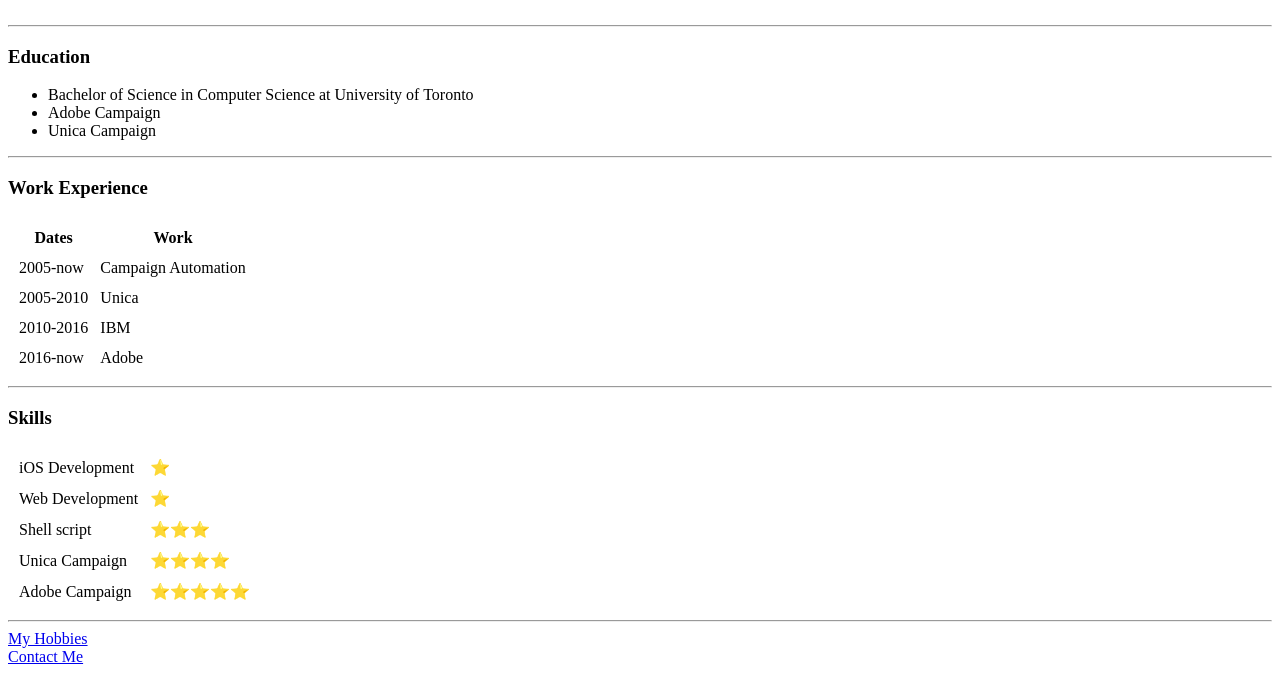
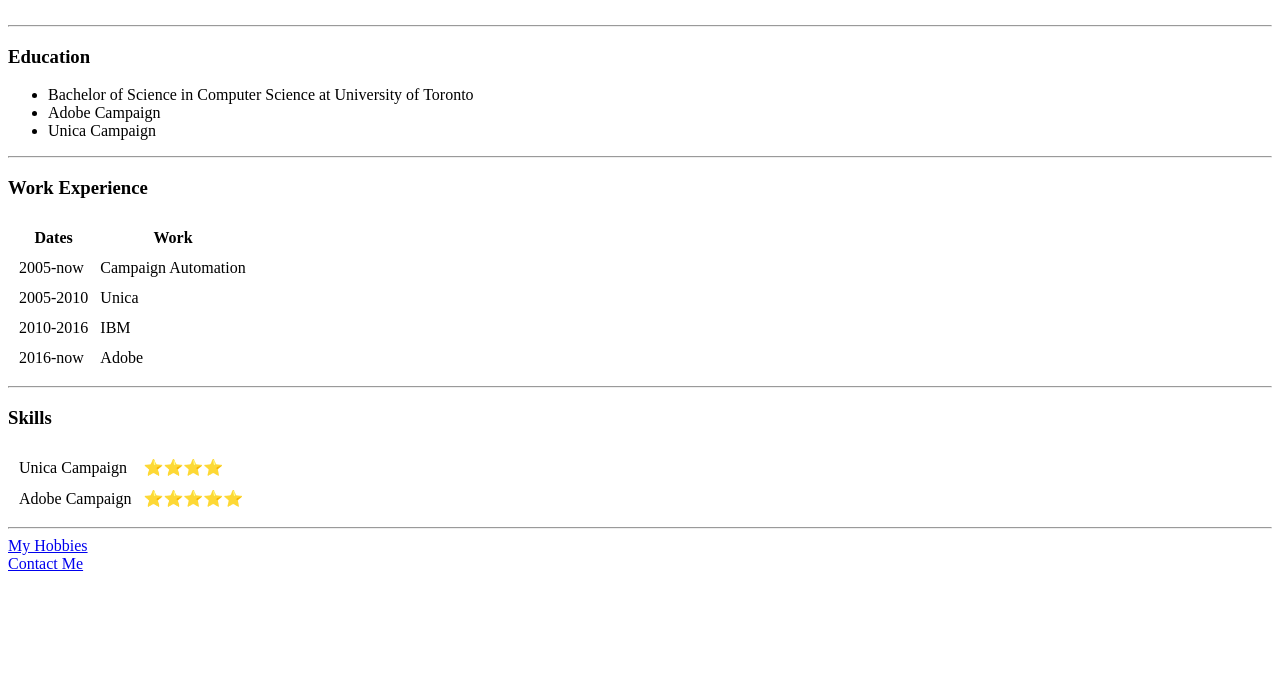
Before and after one commit to babacaddi/cv, a plain HTML site: page index.html in a window 1280 px wide. Shown: the part 196-870 px from the top of the page. After the commit the page ends 800 px from the top, so only its background shows below. Drawn offline with Linux system fonts and the light colour scheme.

Commit message:
Add files via upload

```diff
--- a/index.html
+++ b/index.html
@@ -57,18 +57,6 @@
   <h3>Skills</h3>
   <table cellspacing="10">
     <tr>
-      <td>iOS Development</td>
-      <td>⭐</td>
-    </tr>
-    <tr>
-      <td>Web Development</td>
-      <td>⭐</td>
-    </tr>
-    <tr>
-      <td>Shell script</td>
-      <td>⭐⭐⭐</td>
-    </tr>
-    <tr>
       <td>Unica Campaign</td>
       <td>⭐⭐⭐⭐</td>
     </tr>
```
